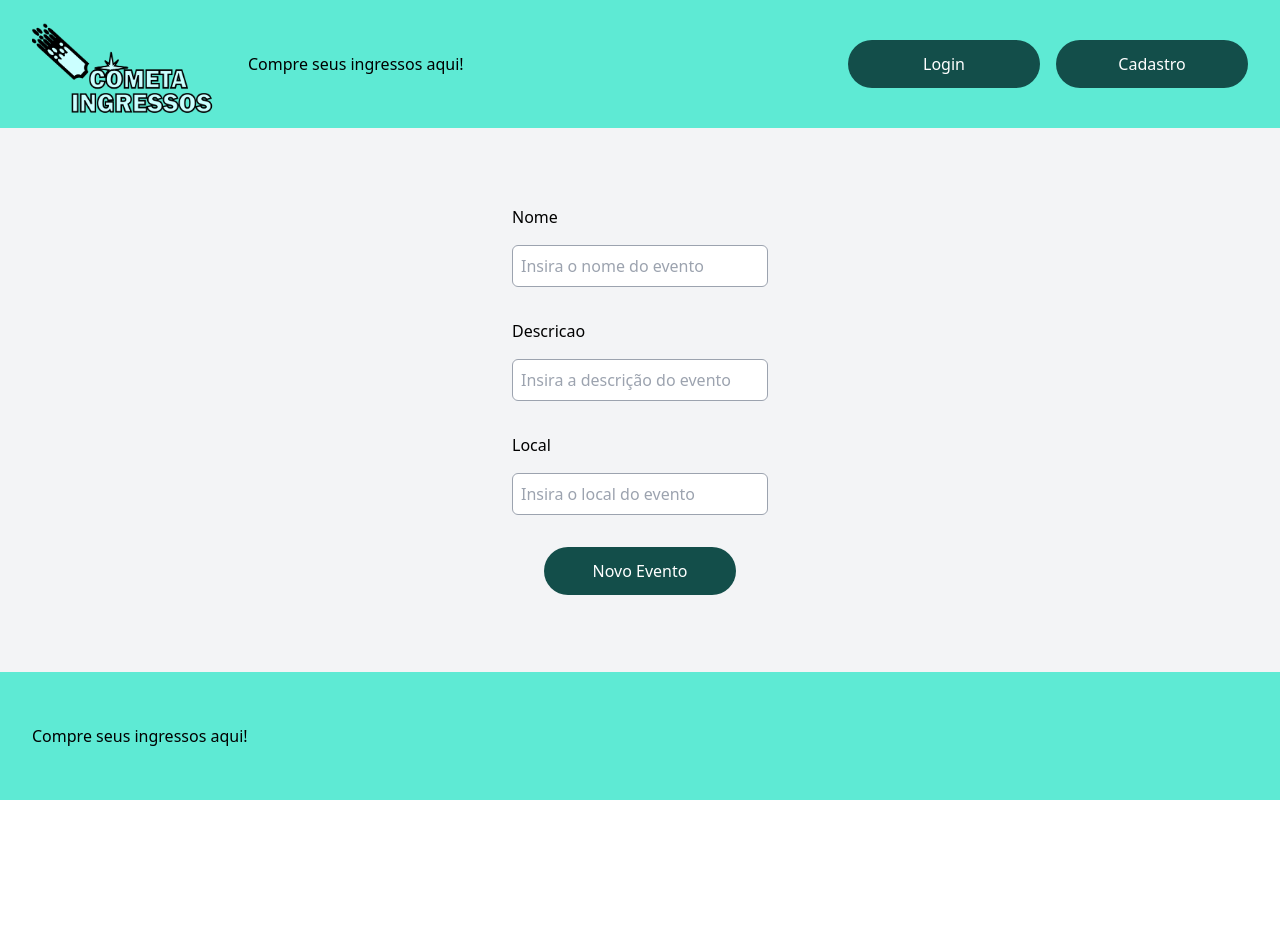
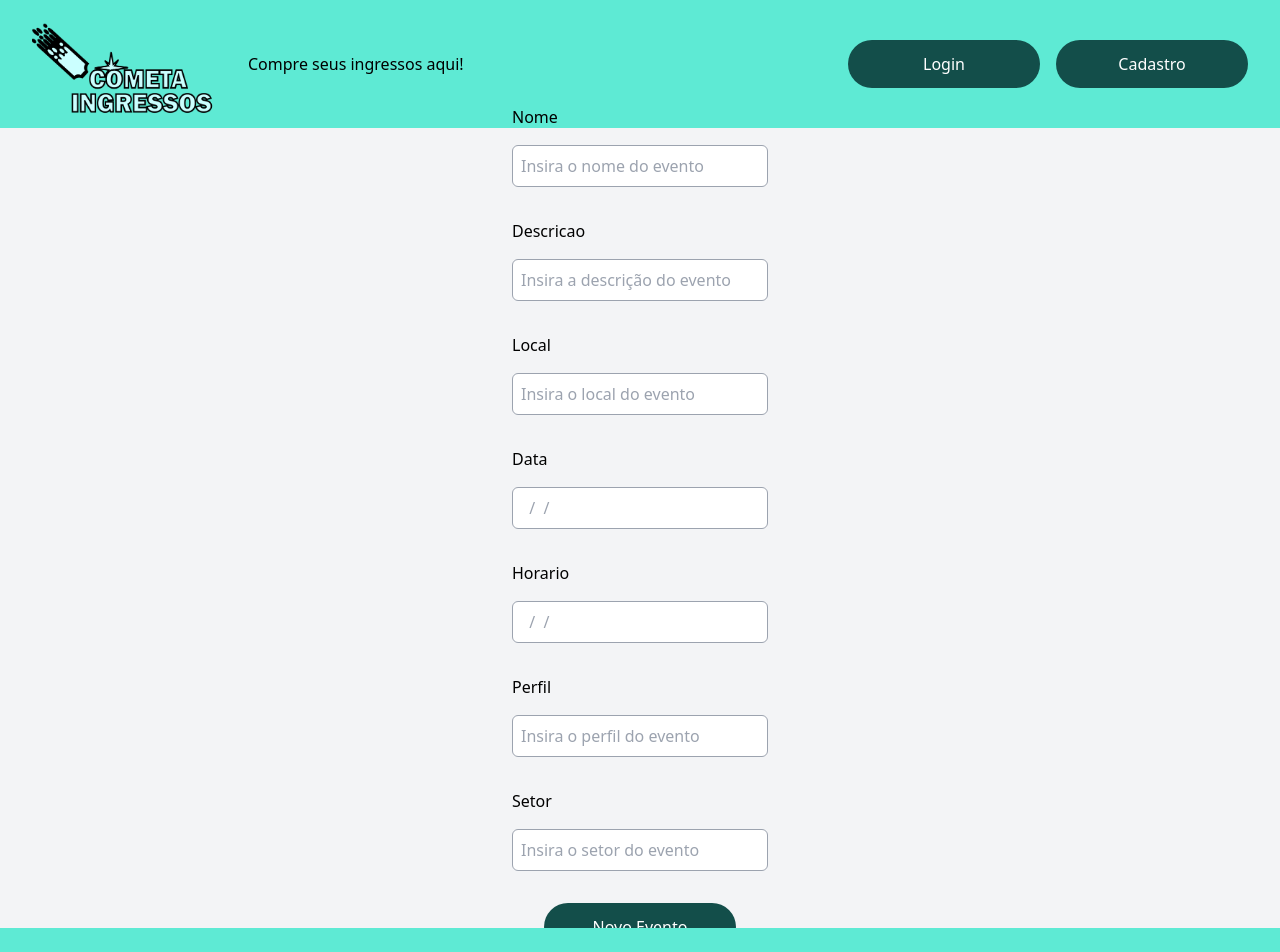
Before and after one commit to Yamazaki-Khaio/Cometa-Ingresso, a Next.js app in the folder ingressoscometa/: page /cadastro_evento in a window 1280 px wide. Shown: the top 952 px of the page. Before the commit the page ends 800 px from the top, so only its background shows below. Built offline with nearby package versions, Linux system fonts and the light colour scheme.

Commit message:
Mais campos do evento

```diff
--- a/ingressoscometa/src/components/Cadastro_Evento.tsx
+++ b/ingressoscometa/src/components/Cadastro_Evento.tsx
@@ -2,6 +2,10 @@ import Botao from "./Botao";
 import CampoDescricaoEvento from "./CampoDescricaoEvento";
 import CampoNomeEvento from "./CampoNomeEvento";
 import CampoLocal from "./CampoLocal";
+import CampoDataEvento from "./CampoDataEvento";
+import CampoHorarioEvento from "./CampoHorarioEvento";
+import CampoPerfilEvento from "./CampoPerfilEvento";
+import CampoSetorEvento from "./CampoSetorEvento";
 
 export default function CadastroEvento() {
     return(
@@ -9,6 +13,10 @@ export default function CadastroEvento() {
             <CampoNomeEvento/>
             <CampoDescricaoEvento/>
             <CampoLocal/>
+            <CampoDataEvento/>
+            <CampoHorarioEvento/>
+            <CampoPerfilEvento/>
+            <CampoSetorEvento/>
             <Botao href="/cadastro_evento" NomeBotao="Novo Evento"/>
         </div>
     )
--- /dev/null
+++ b/ingressoscometa/src/components/CampoDataEvento.tsx
@@ -0,0 +1,25 @@
+import { useState } from "react";
+
+export default function CampoDataEvento(props: any){
+  const [data, setData] = useState('');
+
+  function handleDataChange(event: React.ChangeEvent<HTMLInputElement>) {
+    setData(event.target.value);
+  }
+
+  return(
+    <div className="flex flex-col gap-4">
+      <label htmlFor="data">Data</label>
+      <input
+        type="data"
+        name="data"
+        id="data"
+        placeholder="  /  /  "
+        required
+        className="border w-64 border-gray-400 rounded-md p-2 mb-8"
+        value={data}
+        onChange={handleDataChange}
+      />
+    </div>
+  )
+}
--- /dev/null
+++ b/ingressoscometa/src/components/CampoHorarioEvento.tsx
@@ -0,0 +1,25 @@
+import { useState } from "react";
+
+export default function CampoHorarioEvento(props: any){
+  const [horario, setHorario] = useState('');
+
+  function handleHorarioChange(event: React.ChangeEvent<HTMLInputElement>) {
+    setHorario(event.target.value);
+  }
+
+  return(
+    <div className="flex flex-col gap-4">
+      <label htmlFor="horario">Horario</label>
+      <input
+        type="horario"
+        name="horario"
+        id="horario"
+        placeholder="  /  /  "
+        required
+        className="border w-64 border-gray-400 rounded-md p-2 mb-8"
+        value={horario}
+        onChange={handleHorarioChange}
+      />
+    </div>
+  )
+}
--- /dev/null
+++ b/ingressoscometa/src/components/CampoPerfilEvento.tsx
@@ -0,0 +1,25 @@
+import { useState } from "react";
+
+export default function CampoPerfilEvento(props: any){
+  const [perfil, setPerfil] = useState('');
+
+  function handlePerfilChange(event: React.ChangeEvent<HTMLInputElement>) {
+    setPerfil(event.target.value);
+  }
+
+  return(
+    <div className="flex flex-col gap-4">
+      <label htmlFor="perfil">Perfil</label>
+      <input
+        type="perfil"
+        name="perfil"
+        id="perfil"
+        placeholder="Insira o perfil do evento"
+        required
+        className="border w-64 border-gray-400 rounded-md p-2 mb-8"
+        value={perfil}
+        onChange={handlePerfilChange}
+      />
+    </div>
+  )
+}
--- /dev/null
+++ b/ingressoscometa/src/components/CampoSetorEvento.tsx
@@ -0,0 +1,25 @@
+import { useState } from "react";
+
+export default function CampoSetorEvento(props: any){
+  const [setor, setSetor] = useState('');
+
+  function handleSetorChange(event: React.ChangeEvent<HTMLInputElement>) {
+    setSetor(event.target.value);
+  }
+
+  return(
+    <div className="flex flex-col gap-4">
+      <label htmlFor="setor">Setor</label>
+      <input
+        type="setor"
+        name="setor"
+        id="setor"
+        placeholder="Insira o setor do evento"
+        required
+        className="border w-64 border-gray-400 rounded-md p-2 mb-8"
+        value={setor}
+        onChange={handleSetorChange}
+      />
+    </div>
+  )
+}
```
Also changed, not shown: ingressoscometa/src/CampoDataEvento.tsx (added).
